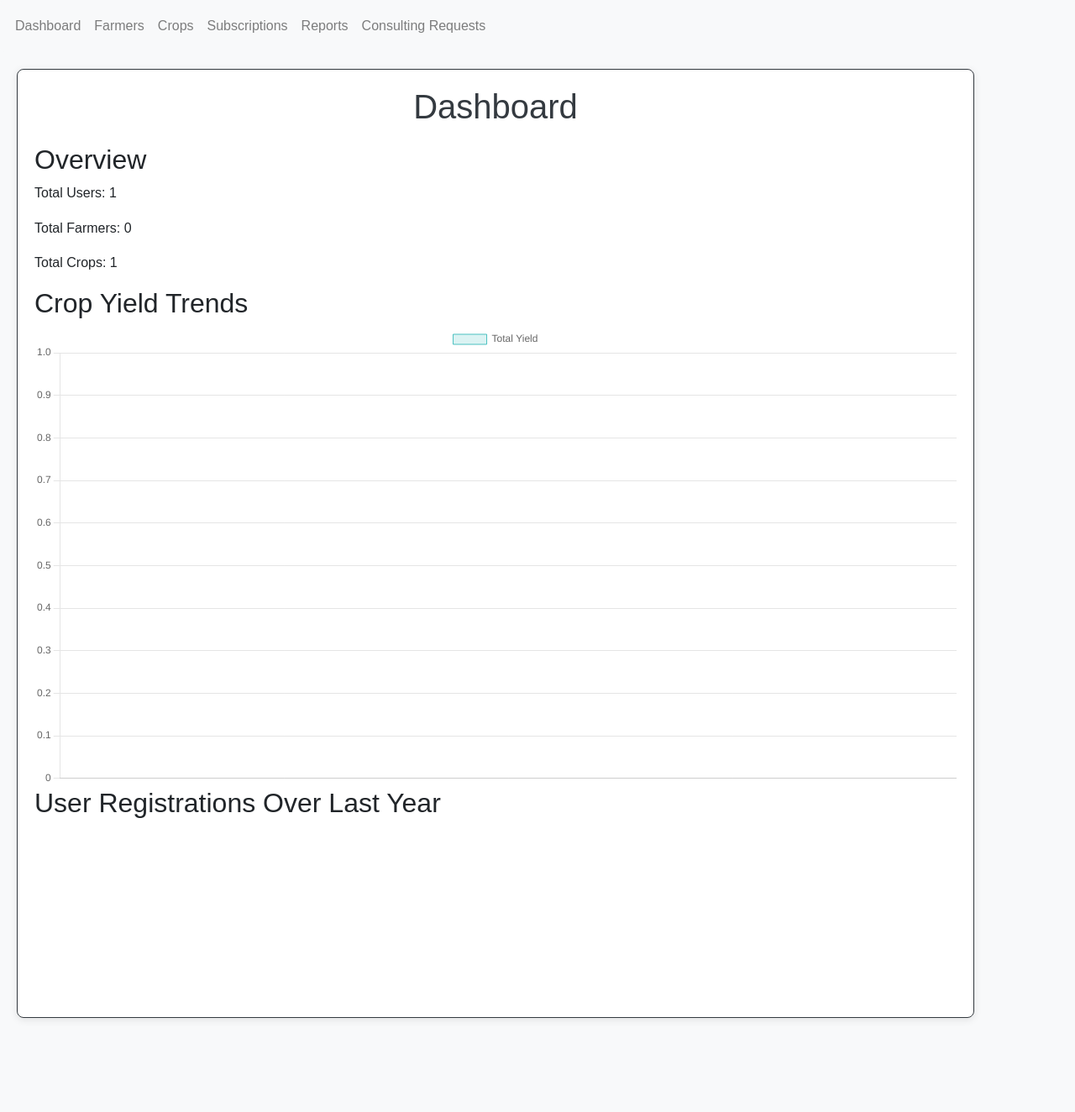
After one commit to Alle4n/MzuriFarming, a Django app: page /dashboard/ in a window 1280 px wide. The commit adds this page. Shown: the top 1324 px of the page at 84% size. Run offline with Django 5.2, Linux system fonts and the light colour scheme; data comes from the database, SQL or seed files in the repository; both versions use the stored data as it was after the commit; data that the repository does not hold is empty; a map, chart or similar area stays blank; some libraries are stand-ins or nearby versions.

Commit message:
Created a dashboard

```diff
--- a/MzuriFarmingProject/MzuriFarmingApp/templates/base.html
+++ b/MzuriFarmingProject/MzuriFarmingApp/templates/base.html
@@ -12,17 +12,29 @@
 <body>
     {% block navbar %}
     <nav class="navbar navbar-expand-lg navbar-light bg-light">
-        <a class="navbar-brand" href="/">Mzuri Farming</a>
-        <button class="navbar-toggler" type="button" data-toggle="collapse" data-target="#navbarNav" aria-controls="navbarNav" aria-expanded="false" aria-label="Toggle navigation">
-            <span class="navbar-toggler-icon"></span>
-        </button>
         <div class="collapse navbar-collapse" id="navbarNav">
             <ul class="navbar-nav">
+                <li class="nav-item"><a class="nav-link" href="/dashboard">Dashboard</a></li>
+
+                {% if current_page != 'farmers' %}
                 <li class="nav-item"><a class="nav-link" href="/farmers">Farmers</a></li>
+                {% endif %}
+
+                {% if current_page != 'crops' %}
                 <li class="nav-item"><a class="nav-link" href="/crops">Crops</a></li>
+                {% endif %}
+
+                {% if current_page != 'subscriptions' %}
                 <li class="nav-item"><a class="nav-link" href="/subscriptions">Subscriptions</a></li>
+                {% endif %}
+
+                {% if current_page != 'reports' %}
                 <li class="nav-item"><a class="nav-link" href="/reports">Reports</a></li>
+                {% endif %}
+
+                {% if current_page != 'consulting_requests' %}
                 <li class="nav-item"><a class="nav-link" href="/consulting_requests">Consulting Requests</a></li>
+                {% endif %}
             </ul>
         </div>
     </nav>
@@ -51,10 +63,11 @@
     <script>
         $(document).ready(function() {
             $('a.nav-link').on('click', function(event) {
-                event.preventDefault();
-                $('html, body').animate({
-                    scrollTop: $(this.hash).offset().top
-                }, 500);
+                // Uncomment this if you want custom scroll behavior
+                // event.preventDefault();
+                // $('html, body').animate({
+                //     scrollTop: $(this.hash).offset().top
+                // }, 500);
             });
         });
     </script>
--- a/MzuriFarmingProject/MzuriFarmingApp/templates/crops.html
+++ b/MzuriFarmingProject/MzuriFarmingApp/templates/crops.html
@@ -23,6 +23,8 @@
         </tr>
     </thead>
     <tbody>
+        {% if crops %}
+            {% for crop in crops %}
                 <tr>
                     <td>{{ crop.id }}</td>
                     <td>{{ crop.CropName }}</td>
@@ -44,9 +46,12 @@
                         </form>
                     </td>
                 </tr>
+            {% endfor %}
+        {% else %}
             <tr>
                 <td colspan="5">No crops available.</td>
             </tr>
+        {% endif %}
     </tbody>
 </table>
 {% endblock %}
--- /dev/null
+++ b/MzuriFarmingProject/MzuriFarmingApp/templates/dashboard.html
@@ -0,0 +1,72 @@
+{% extends 'base.html' %}
+{% load static %}
+
+{% block title %}Dashboard{% endblock %}
+
+{% block content %}
+<header>
+    <h1>Dashboard</h1>
+</header>
+<main>
+    <section>
+        <h2>Overview</h2>
+        <p>Total Users: {{ user_count }}</p>
+        <p>Total Farmers: {{ farmer_count }}</p>
+        <p>Total Crops: {{ crop_count }}</p>
+    </section>
+
+    <section>
+        <h2>Crop Yield Trends</h2>
+        <canvas id="yieldChart" width="400" height="200"></canvas>
+    </section>
+
+    <section>
+        <h2>User Registrations Over Last Year</h2>
+        <canvas id="registrationChart" width="400" height="200"></canvas>
+    </section>
+</main>
+
+<script src="https://cdn.jsdelivr.net/npm/chart.js"></script>
+<script>
+    const yieldCtx = document.getElementById('yieldChart').getContext('2d');
+    const yieldChart = new Chart(yieldCtx, {
+        type: 'line',
+        data: {
+            labels: {{ years|safe }},
+            datasets: [{
+                label: 'Total Yield',
+                data: {{ total_yields|safe }},
+                borderColor: 'rgba(75, 192, 192, 1)',
+                backgroundColor: 'rgba(75, 192, 192, 0.2)',
+                borderWidth: 1,
+                fill: true,
+            }]
+        },
+        options: {
+            scales: {
+                y: { beginAtZero: true }
+            }
+        }
+    });
+
+    const regCtx = document.getElementById('registrationChart').getContext('2d');
+    const registrationChart = new Chart(regCtx, {
+        type: 'bar',
+        data: {
+            labels: {{ registration_dates|safe }},
+            datasets: [{
+                label: 'User Registrations',
+                data: {{ registration_counts|safe }},
+                backgroundColor: 'rgba(153, 102, 255, 0.2)',
+                borderColor: 'rgba(153, 102, 255, 1)',
+                borderWidth: 1,
+            }]
+        },
+        options: {
+            scales: {
+                y: { beginAtZero: true }
+            }
+        }
+    });
+</script>
+{% endblock %}
--- a/MzuriFarmingProject/MzuriFarmingApp/urls.py
+++ b/MzuriFarmingProject/MzuriFarmingApp/urls.py
@@ -13,4 +13,5 @@ urlpatterns = [
     path('subscriptions/', views.subscriptions_list, name='subscriptions_list'),
     path('reports/', views.reports_list, name='reports_list'),
     path('consulting_requests/', views.consulting_requests_list, name='consulting_requests_list'),
+     path('dashboard/', views.dashboard, name='dashboard'),
 ]
--- a/MzuriFarmingProject/MzuriFarmingApp/views.py
+++ b/MzuriFarmingProject/MzuriFarmingApp/views.py
@@ -1,12 +1,13 @@
 from django.shortcuts import render, redirect, get_object_or_404
-from .models import Farmers, Crops, Subscriptions, Reports, ConsultingRequests
+from .models import Farmers, Crops, Subscriptions, Reports, ConsultingRequests, CropYield, Users
 from django.contrib.auth import authenticate, login
 from django.contrib import messages
 from django.contrib.auth.models import User
 from .forms import LoginForm, RegistrationForm, CropForm
+from django.db.models import Sum, Count
 
 def index(request):
-    return render(request, 'index.html')
+    return render(request, 'index.html', {'current_page': 'index'})
 
 def login_view(request):
     if request.method == 'POST':
@@ -24,7 +25,7 @@ def login_view(request):
     else:
         form = LoginForm()
 
-    return render(request, 'registration/login.html', {'form': form})
+    return render(request, 'registration/login.html', {'form': form, 'current_page': 'login'})
 
 def register_view(request):
     if request.method == 'POST':
@@ -33,28 +34,31 @@ def register_view(request):
             username = form.cleaned_data['username']
             email = form.cleaned_data['email']
             password = form.cleaned_data['password']
-            # Create a new user
             User.objects.create_user(username=username, email=email, password=password)
             messages.success(request, 'Registration successful! You can now log in.')
             return redirect('login')  # Redirect to login page
     else:
         form = RegistrationForm()
 
-    return render(request, 'registration/register.html', {'form': form})
+    return render(request, 'registration/register.html', {'form': form, 'current_page': 'register'})
 
 def farmers_list(request):
     farmers = Farmers.objects.all()
-    return render(request, 'farmers.html', {'farmers': farmers})
+    return render(request, 'farmers.html', {'farmers': farmers, 'current_page': 'farmers'})
 
 def crops_list(request):
     crops = Crops.objects.all()
+    form = CropForm()
 
     if request.method == 'POST':
         if 'add_crop' in request.POST:
             form = CropForm(request.POST)
             if form.is_valid():
                 form.save()
+                messages.success(request, 'Crop added successfully!')
                 return redirect('crops_list')
+            else:
+                messages.error(request, 'Failed to add crop. Please check your input.')
 
         elif 'edit_crop' in request.POST:
             crop_id = request.POST.get('crop_id')
@@ -62,26 +66,54 @@ def crops_list(request):
             form = CropForm(request.POST, instance=crop)
             if form.is_valid():
                 form.save()
+                messages.success(request, 'Crop updated successfully!')
                 return redirect('crops_list')
+            else:
+                messages.error(request, 'Failed to update crop. Please check your input.')
 
         elif 'delete_crop' in request.POST:
             crop_id = request.POST.get('crop_id')
             crop = get_object_or_404(Crops, id=crop_id)
             crop.delete()
+            messages.success(request, 'Crop deleted successfully!')
             return redirect('crops_list')
-    else:
-        form = CropForm()
 
-    return render(request, 'crops.html', {'crops': crops, 'form': form})
+    return render(request, 'crops.html', {'crops': crops, 'form': form, 'current_page': 'crops'})
 
 def subscriptions_list(request):
     subscriptions = Subscriptions.objects.all()
-    return render(request, 'subscriptions.html', {'subscriptions': subscriptions})
+    return render(request, 'subscriptions.html', {'subscriptions': subscriptions, 'current_page': 'subscriptions'})
 
 def reports_list(request):
     reports = Reports.objects.all()
-    return render(request, 'reports.html', {'reports': reports})
+    return render(request, 'reports.html', {'reports': reports, 'current_page': 'reports'})
 
 def consulting_requests_list(request):
     requests = ConsultingRequests.objects.all()
-    return render(request, 'consulting_requests.html', {'requests': requests})
+    return render(request, 'consulting_requests.html', {'requests': requests, 'current_page': 'consulting_requests'})
+
+def dashboard(request):
+    user_count = Users.objects.count()
+    farmer_count = Farmers.objects.count()
+    crop_count = Crops.objects.count()
+
+    yield_data = CropYield.objects.values('Year').annotate(total_yield=Sum('Yield')).order_by('Year')
+    years = [data['Year'] for data in yield_data]
+    total_yields = [data['total_yield'] for data in yield_data]
+
+    registration_data = Users.objects.values('CreatedAt__date').annotate(count=Count('id')).order_by('CreatedAt__date')
+    registration_dates = [data['CreatedAt__date'] for data in registration_data]
+    registration_counts = [data['count'] for data in registration_data]
+
+    context = {
+        'user_count': user_count,
+        'farmer_count': farmer_count,
+        'crop_count': crop_count,
+        'years': years,
+        'total_yields': total_yields,
+        'registration_dates': registration_dates,
+        'registration_counts': registration_counts,
+        'current_page': 'dashboard',
+    }
+
+    return render(request, 'dashboard.html', context)
```
Also changed, not shown: MzuriFarmingProject/MzuriFarmingApp/models.py (+2 -18 lines), MzuriFarmingProject/MzuriFarmingApp/migrations/0002_users_createdat.py (added), MzuriFarmingProject/db.sqlite3. Lines whose indentation alone changed are shown as unchanged.
